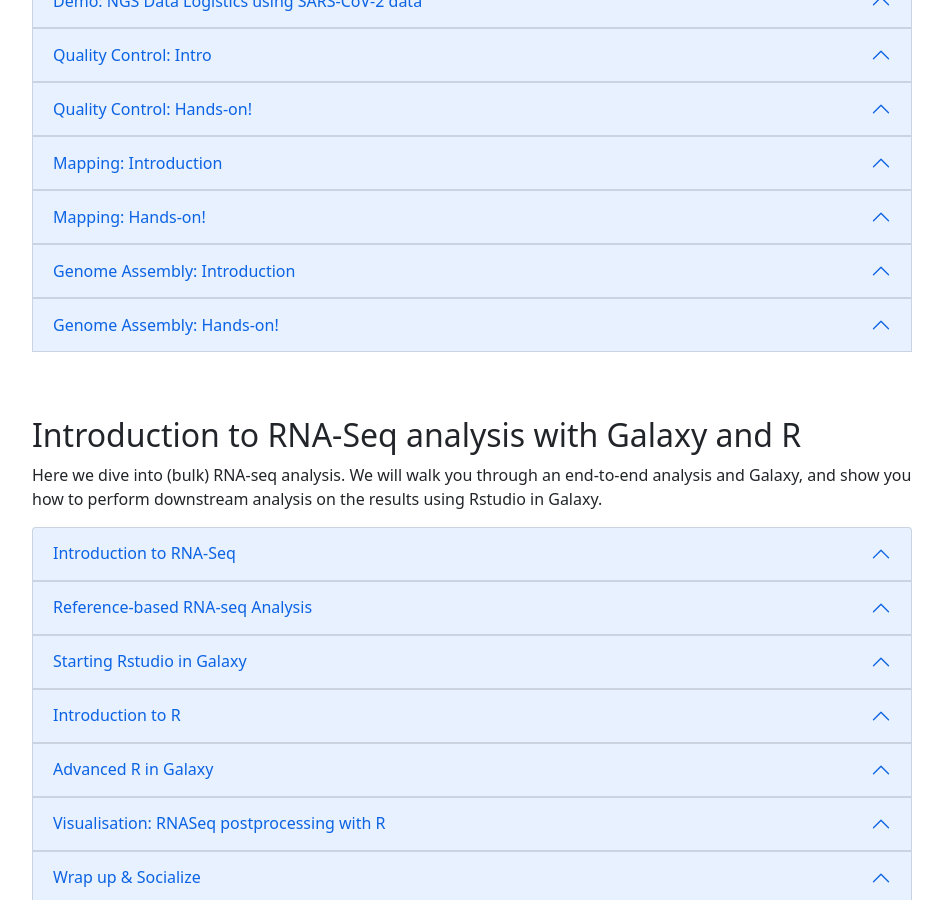
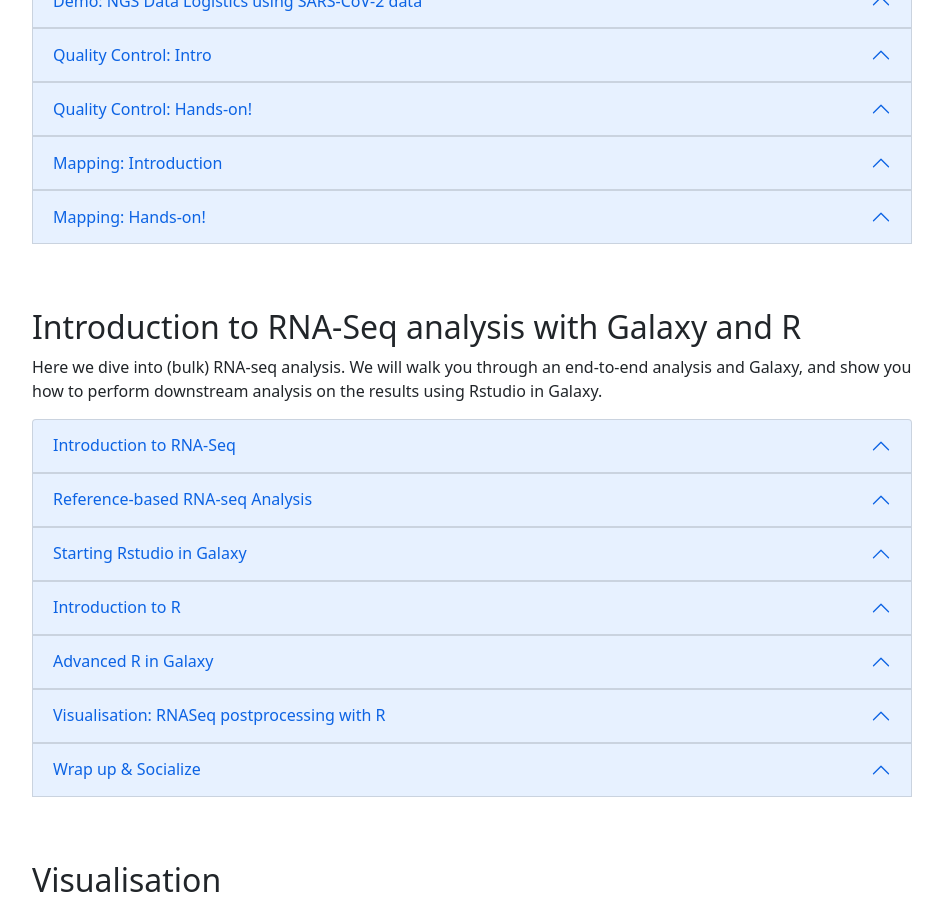
Before and after one commit to subinamehta/galaxy-workshop, a Jekyll site: the page built from events/belbi-2021.md, in a window 1280 px wide and 900 px high, scrolled down 971 px. Shown: the whole window, without its empty margins (168-1111 px from the left). Built offline with Jekyll 4.4.1, drawn with Linux system fonts in a browser that asks for light colours.

Commit message:
yeah remove that too

```diff
--- a/events/belbi-2021.md
+++ b/events/belbi-2021.md
@@ -42,8 +42,6 @@ schedule:
         - link: sequence-analysis-quality-control-tutorial
         - link: sequence-analysis-mapping-slides
         - link: sequence-analysis-mapping-tutorial
-        - link: assembly-general-introduction-slides
-        - link: assembly-general-introduction-tutorial
 
     rna-seq:
       title: "Introduction to RNA-Seq analysis with Galaxy and R"
```
